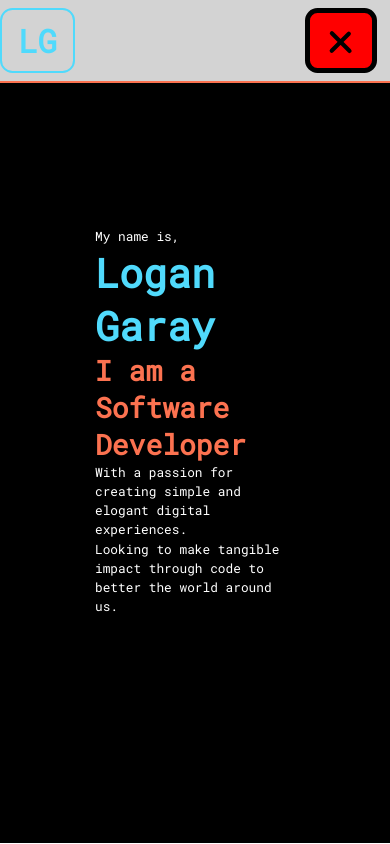
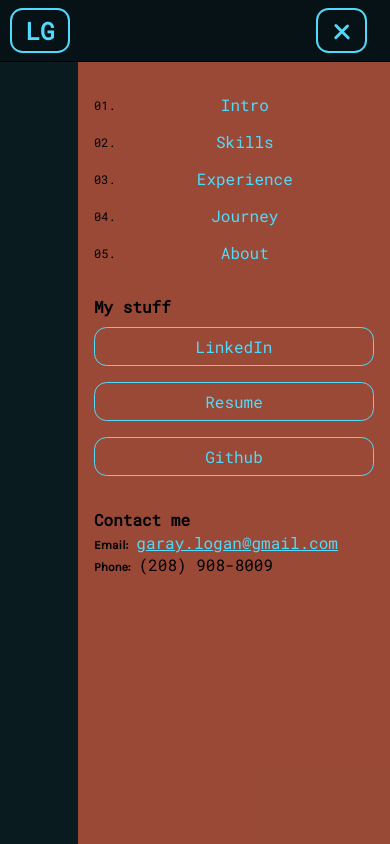
Before and after one commit to L-Garay/Portfolio, a Gatsby site: page / in a window 390 px wide. Both pictures are taken after a click on the button 341 px from the left and 40 px from the top of the page. Shown: the top 844 px of the page. Built offline with nearby package versions, Linux system fonts and the light colour scheme; Gatsby itself is replaced by a stand-in of ours.

Commit message:
create mobile nav menu and add intial styles

```diff
--- a/src/components/layout.tsx
+++ b/src/components/layout.tsx
@@ -3,9 +3,11 @@ import styled from 'styled-components';
 import SocialLinks from './socialLinks';
 import SiteLinks from './siteLinks';
 import theme from '../styles/theme';
-import { Paragraph } from './shared';
+import { ButtonAsLink, Link, Paragraph } from './shared';
 import { useDeviceContext } from '../contexts/deviceContext';
 import SCREEN_SIZES from '../constants/screenSizes';
+import HamburgerMenu from './hamburger';
+import SOCIALS from '..//constants/socials';
 
 const Main = styled.main`
   position: relative;
@@ -22,20 +24,9 @@ const HomeIconContainer = styled.header<HeaderProps>`
   position: fixed;
   z-index: 100;
   width: 100%;
+  height: 62px;
   top: ${(props) => (props.isMobile ? '0' : '3.5%')};
   left: ${(props) => (props.isMobile ? '0' : '2.5%')};
-`;
-
-type IconLetterProps = SharedHeaderProps & {
-  color: string;
-};
-
-const HomeIconLetter = styled(Paragraph)<IconLetterProps>`
-  color: ${(props) => props.color};
-  transition: color 0.2s linear;
-  font-size: 2rem; // will need to clamp on device size changes
-  padding: 0;
-  font-weight: 900;
 `;
 
 type IconWrapperProps = SharedHeaderProps & {
@@ -48,9 +39,12 @@ const IconWrapper = styled.div<IconWrapperProps>`
   align-items: center;
   border: 2px solid ${theme.colors.BLUE_1};
   border-radius: 12.5px;
-  width: 75px;
-  margin: 0 auto 0 0;
+  width: ${(props) => (props.isMobile ? '60px' : '75px')};
+  height: ${(props) => (props.isMobile ? '45px' : '55px')};
+  margin: ${(props) => (props.isMobile ? 'auto auto auto 10px' : '0 auto 0 0')};
+  /* margin: 0 auto 0 0; */
   cursor: pointer;
+  transition: all 0.25s linear;
 
   ${(props) => {
     if (props.isHovering) {
@@ -61,13 +55,21 @@ const IconWrapper = styled.div<IconWrapperProps>`
                       0 0.5em 0.5em -0.4em ${theme.colors.ORANGE_1};
           transform: translateY(-0.25em);
         }
-        transition: all .25s linear;
       `;
-    } else
-      return `
-      transition: all .25s linear;
-    `;
+    } else return ``;
   }}
+`;
+
+type IconLetterProps = SharedHeaderProps & {
+  color: string;
+};
+
+const HomeIconLetter = styled(Paragraph)<IconLetterProps>`
+  color: ${(props) => props.color};
+  transition: color 0.2s linear;
+  font-size: clamp(1.5rem, 2vw, 2.2rem);
+  padding: 0;
+  font-weight: 900;
 `;
 
 const Footer = styled.div`
@@ -84,63 +86,119 @@ const Footer = styled.div`
 
 const MobileNavContainer = styled.div`
   display: flex;
-  border-bottom: 2px solid ${theme.colors.ORANGE_1};
   padding: 0.5rem 0;
-  background: lightgrey; //testing
+  background: rgb(10, 27, 32, 0.7);
+  backdrop-filter: blur(5px);
 `;
 
-type HamburgerProps = {
-  isHoveringHamburger: boolean;
+type MobileMenuProps = {
   isMenuOpen: boolean;
 };
 
-const HamburgerMenu = styled.div`
-  background-color: lightgrey; //testing
-  width: 25%;
-  display: flex;
-  justify-content: center;
-`; // TODO add id="mobile-nav" to this
-
-const HamburgerButton = styled.button.attrs({
-  type: 'button',
-  ariaControls: 'mobile-nav',
-})`
-  background: red; //testing
-  border-radius: 12.5px;
-  border: 5px solid;
+const MobileMenuBG = styled.div<MobileMenuProps>`
+  position: fixed;
+  top: 62px; // height of header
+  right: 0;
+  width: 100%;
+  height: calc(100vh - 62px);
+  background: rgb(10, 27, 32);
   overflow: hidden;
-`; // TODO add aria-expanded={isMobileNavOpen} to this for accessibility
-
-const HamburgerSVG = styled.svg.attrs({
-  viewBox: '-10 -10 120 120',
-})<HamburgerProps>`
-  width: 50px;
-  fill: none;
-  stroke: black; //testing
-  transition: translate 0.5s, rotate 0.5s;
-  translate: ${(props) => (props.isMenuOpen ? '2.5px 0px;' : '0px 2.5px;')};
-  rotate: ${(props) => (props.isMenuOpen ? '0.125turn;' : ';')};
 `;
 
-const SVGPath = styled.path.attrs({
-  d: 'm 20 40 h 60 a 1 1 0 0 1 0 20 h -60 a 1 1 0 0 1 0 -40 h 30 v 70',
-})<HamburgerProps>`
-  stroke-width: 10;
-  stroke-linecap: round;
-  stroke-linejoin: round;
-  transition: 0.5s;
-  stroke-dasharray: ${(props) =>
-    props.isMenuOpen ? '60 105 60 300;' : '60 31 60 300;'};
-  stroke-dashoffset: ${(props) => (props.isMenuOpen ? '-90;' : ';')};
+const MobileMenu = styled.div<MobileMenuProps>`
+  position: fixed;
+  top: 62px; // height of header
+  right: 0;
+  width: 100%;
+  width: ${(props) => (props.isMenuOpen ? '80%' : '0')};
+  opacity: ${(props) => (props.isMenuOpen ? '1' : '0')};
+  background: rgb(189, 86, 60, 0.8);
+  height: calc(100vh - 62px);
+  transition: all 0.2s linear;
 `;
+
+const MobileMenuLinkContainer = styled.div`
+  /* background: lightgrey; // testing */
+  margin: 0.5rem auto;
+`;
+
+const MenuLables = styled(Paragraph)`
+  font-size: 1rem;
+  font-weight: bolder;
+  align-self: start;
+`;
+
+const MenuSection = styled.div`
+  display: flex;
+  flex-direction: column;
+  justify-content: center;
+  margin: 1.5rem 1rem;
+`;
+
+const MobileMenuLinkWrapper = styled.div`
+  padding: 0.5rem 0;
+  min-width: 125px;
+  display: flex;
+  align-items: center;
+`;
+
+const MobileMenuLink = styled(Link)`
+  max-width: max-content;
+  flex-grow: 1;
+  margin: 0 auto;
+`;
+
+type MobileExternalLinkProps = {
+  targetLink: string;
+  targetType: string;
+};
+
+const MobileExternalLinks = styled(ButtonAsLink).attrs<MobileExternalLinkProps>(
+  (props) => ({
+    href: props.targetLink,
+    target: props.targetType,
+    download: props.targetType === '_self' ? true : false,
+  })
+)<MobileExternalLinkProps>`
+  text-align: center;
+  cursor: pointer;
+  color: ${theme.colors.BLUE_1};
+`;
+
+const MenuLinkNumber = styled(Paragraph)`
+  font-size: 0.75rem;
+  flex-shrink: 1;
+`;
+
+const ContactLabel = styled.small`
+  font-size: 0.75rem;
+  font-weight: bold;
+`;
+
+const ContactLink = styled(Link)`
+  text-decoration: underline;
+  padding-left: 0.5rem;
+`;
+
+const ContactPhone = styled(Paragraph)`
+  display: inline;
+  font-size: 1rem;
+  padding-left: 0.5rem;
+`;
+
+// TODO list
+// 1. close menu when clicking a section link
+// 2. fix 'bug' where if you switch emulation mode back to desktop, the menu is still opne but hidden, and then if you switch back to mobile, the menu itself is visible but there's a glitch with the svg icon and the conditional style applied to body (svg icon thinks menu is closed, body thinks menu is open)
+// 3. fix style 'bug' where the content/text should expand on mobile-desktop (when the user manually shrinks desktop window size down to mobile breakpoints) but then shrink on actual-mobile (mobile device emulation)
+// 4. extract out Header components/code into separate file from this layout file
+// 5. update styling altogether
 
 const Layout = ({ pageTitle, children }: Record<string, any>) => {
   const [isHoveringIcon, setIsHoveringIcon] = React.useState(false);
-  const [isHoveringHamburger, setIsHoveringHamburger] = React.useState(false);
   const [isMenuOpen, setIsMenuOpen] = React.useState(false);
-  // console.log('isMenuOpen', isMenuOpen);
-  const { windowWidth, windowHeight, isWindowWidthAboveOrBetweenThreshold } =
-    useDeviceContext();
+  const { isWindowWidthAboveOrBetweenThreshold } = useDeviceContext();
+
+  console.log('isMenuOpen', isMenuOpen);
 
   const isAboveMobile = isWindowWidthAboveOrBetweenThreshold(
     SCREEN_SIZES.MOBILE
@@ -155,7 +213,6 @@ const Layout = ({ pageTitle, children }: Record<string, any>) => {
       <HomeIconContainer id="header" isMobile={isMobile}>
         {isMobile ? (
           <MobileNavContainer>
-            {/* this will be the mobile header, an actual header with burger menu for section links, buttons for resume and email and icon */}
             <IconWrapper
               isMobile={isMobile}
               isHovering={isHoveringIcon}
@@ -169,23 +226,74 @@ const Layout = ({ pageTitle, children }: Record<string, any>) => {
                 G
               </HomeIconLetter>
             </IconWrapper>
-            <HamburgerMenu>
-              <HamburgerButton
-                onMouseEnter={() => setIsHoveringHamburger(true)}
-                onMouseLeave={() => setIsHoveringHamburger(false)}
-                onClick={() => setIsMenuOpen((prev) => !prev)}
-              >
-                <HamburgerSVG
-                  isHoveringHamburger={isHoveringHamburger}
-                  isMenuOpen={isMenuOpen}
-                >
-                  <SVGPath
-                    isMenuOpen={isMenuOpen}
-                    isHoveringHamburger={isHoveringHamburger}
-                  ></SVGPath>
-                </HamburgerSVG>
-              </HamburgerButton>
-            </HamburgerMenu>
+            <HamburgerMenu setParentIsMenuOpen={setIsMenuOpen} />
+            {isMenuOpen ? <MobileMenuBG isMenuOpen={isMenuOpen} /> : null}
+            <MobileMenu isMenuOpen={isMenuOpen}>
+              <MobileMenuLinkContainer>
+                <MenuSection>
+                  <MobileMenuLinkWrapper>
+                    <MenuLinkNumber>01.</MenuLinkNumber>
+                    <MobileMenuLink href="#intro">Intro</MobileMenuLink>
+                  </MobileMenuLinkWrapper>
+                  <MobileMenuLinkWrapper>
+                    <MenuLinkNumber>02.</MenuLinkNumber>
+                    <MobileMenuLink href="#skills">Skills</MobileMenuLink>
+                  </MobileMenuLinkWrapper>
+                  <MobileMenuLinkWrapper>
+                    <MenuLinkNumber>03.</MenuLinkNumber>
+                    <MobileMenuLink href="#experience">
+                      Experience
+                    </MobileMenuLink>
+                  </MobileMenuLinkWrapper>
+                  <MobileMenuLinkWrapper>
+                    <MenuLinkNumber>04.</MenuLinkNumber>
+                    <MobileMenuLink href="#journey">Journey</MobileMenuLink>
+                  </MobileMenuLinkWrapper>
+                  <MobileMenuLinkWrapper>
+                    <MenuLinkNumber>05.</MenuLinkNumber>
+                    <MobileMenuLink href="#about">About</MobileMenuLink>
+                  </MobileMenuLinkWrapper>
+                </MenuSection>
+
+                <MenuSection>
+                  <MenuLables>My stuff</MenuLables>
+                  <MobileExternalLinks
+                    targetLink={SOCIALS.linkedIn}
+                    targetType="_blank"
+                  >
+                    LinkedIn
+                  </MobileExternalLinks>
+                  <MobileExternalLinks
+                    targetLink={SOCIALS.resume}
+                    targetType="_self"
+                  >
+                    Resume
+                  </MobileExternalLinks>
+                  <MobileExternalLinks
+                    targetLink={SOCIALS.github}
+                    targetType="_blank"
+                  >
+                    Github
+                  </MobileExternalLinks>
+                </MenuSection>
+
+                <MenuSection>
+                  <MenuLables>Contact me</MenuLables>
+                  <div>
+                    <ContactLabel>Email:</ContactLabel>
+                    <ContactLink
+                      href={`mailto:${SOCIALS.email}?subject=Hello%20Logan!`}
+                    >
+                      {SOCIALS.email}
+                    </ContactLink>
+                  </div>
+                  <div>
+                    <ContactLabel>Phone:</ContactLabel>
+                    <ContactPhone>{SOCIALS.phone}</ContactPhone>
+                  </div>
+                </MenuSection>
+              </MobileMenuLinkContainer>
+            </MobileMenu>
           </MobileNavContainer>
         ) : (
           <IconWrapper
--- a/src/components/shared.ts
+++ b/src/components/shared.ts
@@ -20,3 +20,15 @@ export const Link = styled.a`
   text-decoration: none;
   cursor: pointer;
 `;
+
+export const ButtonAsLink = styled.button.attrs({
+  as: 'a',
+})`
+  font-family: ${theme.fonts.robotoMono};
+  border: 1px solid ${theme.colors.BLUE_1};
+  border-radius: 12.5px;
+  background: none;
+  padding: 0.5rem 1rem;
+  margin: 0.5rem 0;
+  text-decoration: none;
+`;
```
